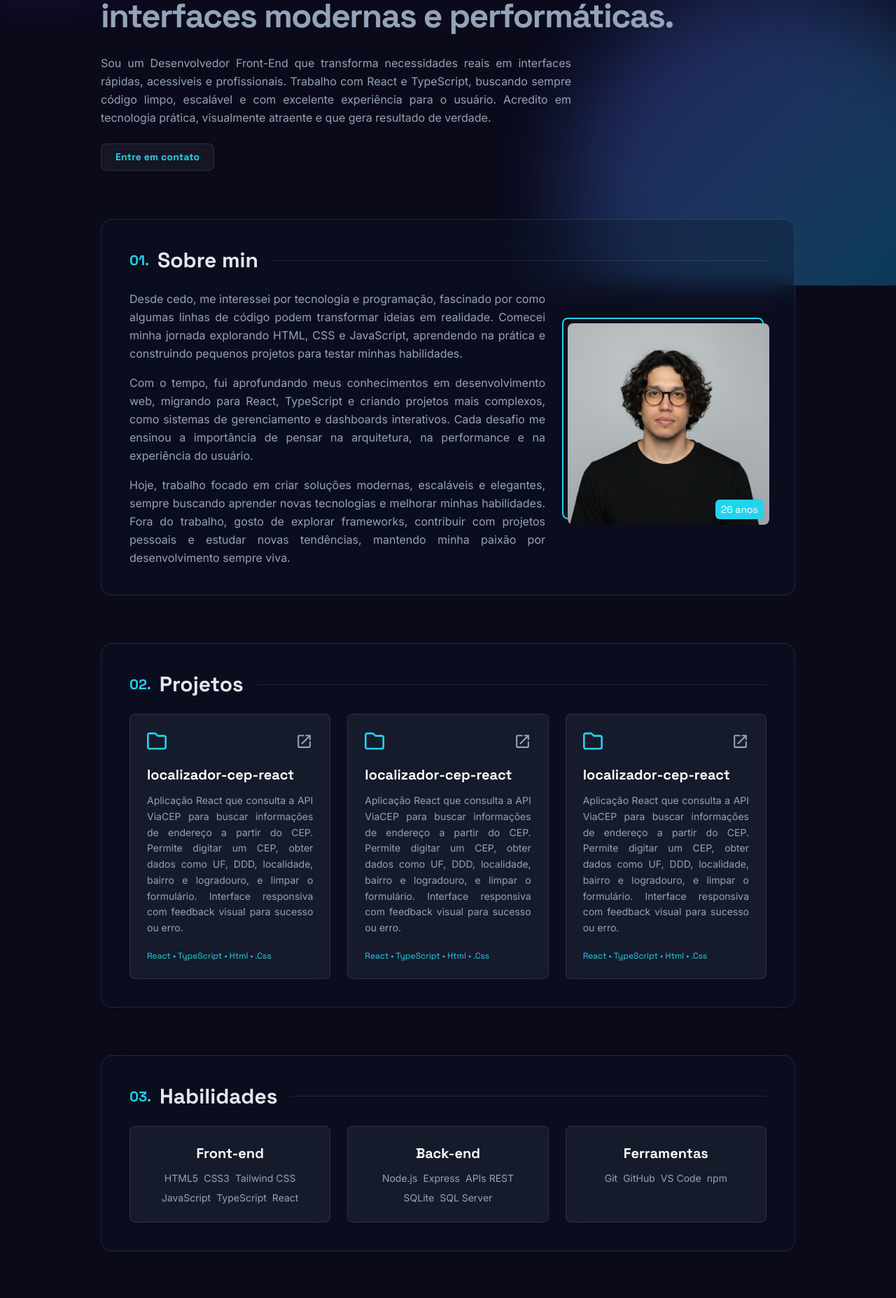
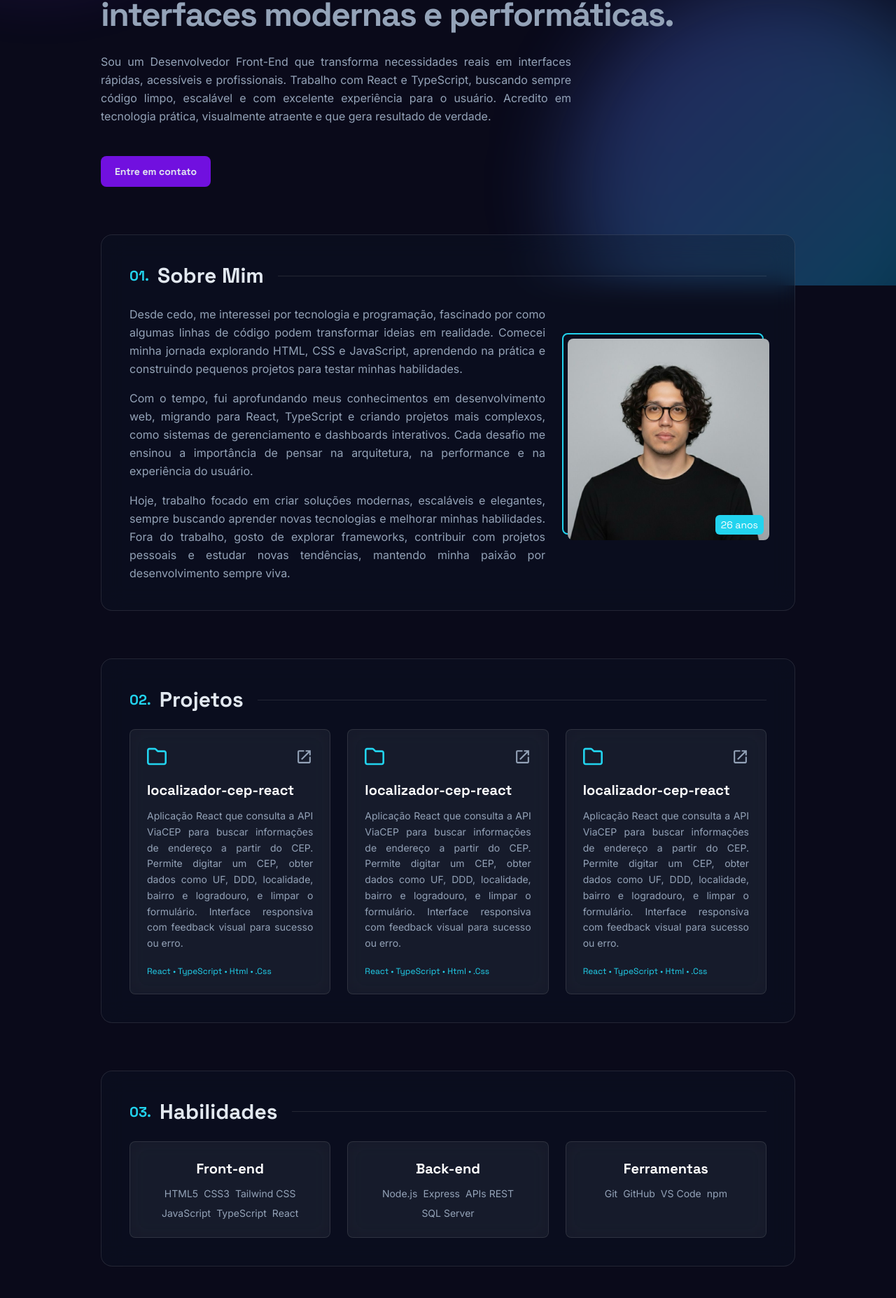
Before and after one commit to CarlosVarao/new_portfolio, a React (Vite) app: page / in a window 1280 px wide. Shown: the part 392-2247 px from the top of the page at 70% size. Built offline with nearby package versions, Linux system fonts and the light colour scheme.

Commit message:
ajuste color btn e add modal email

```diff
--- /dev/null
+++ b/src/components/ModalEmail.tsx
@@ -0,0 +1,3 @@
+export default function ModalEmail() {
+  return <></>;
+}
--- a/src/components/SectionAbout.tsx
+++ b/src/components/SectionAbout.tsx
@@ -4,7 +4,7 @@ import CardSections from "./CardSections";
 export default function SectionAbout() {
   return (
     <>
-      <CardSections numberSection="01." inforSection="Sobre min">
+      <CardSections numberSection="01." inforSection="Sobre Mim">
         <div className="flex gap-7 flex-col md:flex-row">
           <div className="flex flex-col gap-4 text-base leading-relaxed font-primary text-[#94a3b8] text-justify">
             <p>
--- a/src/components/SectionInicial.tsx
+++ b/src/components/SectionInicial.tsx
@@ -17,7 +17,7 @@ export default function SectionInicia() {
         {informacoesIniciais.descricao}
       </p>
 
-      <button className="cursor-pointer overflow-hidden rounded-lg py-2 px-5 glass-effect text-[#22D3EE] text-sm font-bold leading-normal tracking-[0.015em] hover:bg-[#22D3EE]/10 transition-colors bg-[#ffffff0d]">
+      <button className="md:mt-5 cursor-pointer overflow-hidden rounded-lg py-3 px-3 md:py-3 md:px-5 text-[#e2e8f0] text-xs md:text-sm font-semibold md:font-bold hover:bg-[#7110df]/80 bg-[#7110df] transition-all duration-250 hover:-translate-y-[3px]">
         <span className="truncate">Entre em contato</span>
       </button>
     </div>
--- a/src/data/skills.json
+++ b/src/data/skills.json
@@ -16,7 +16,6 @@
       "Node.js",
       "Express",
       "APIs REST",
-      "SQLite",
       "SQL Server"
     ]
   },
```
